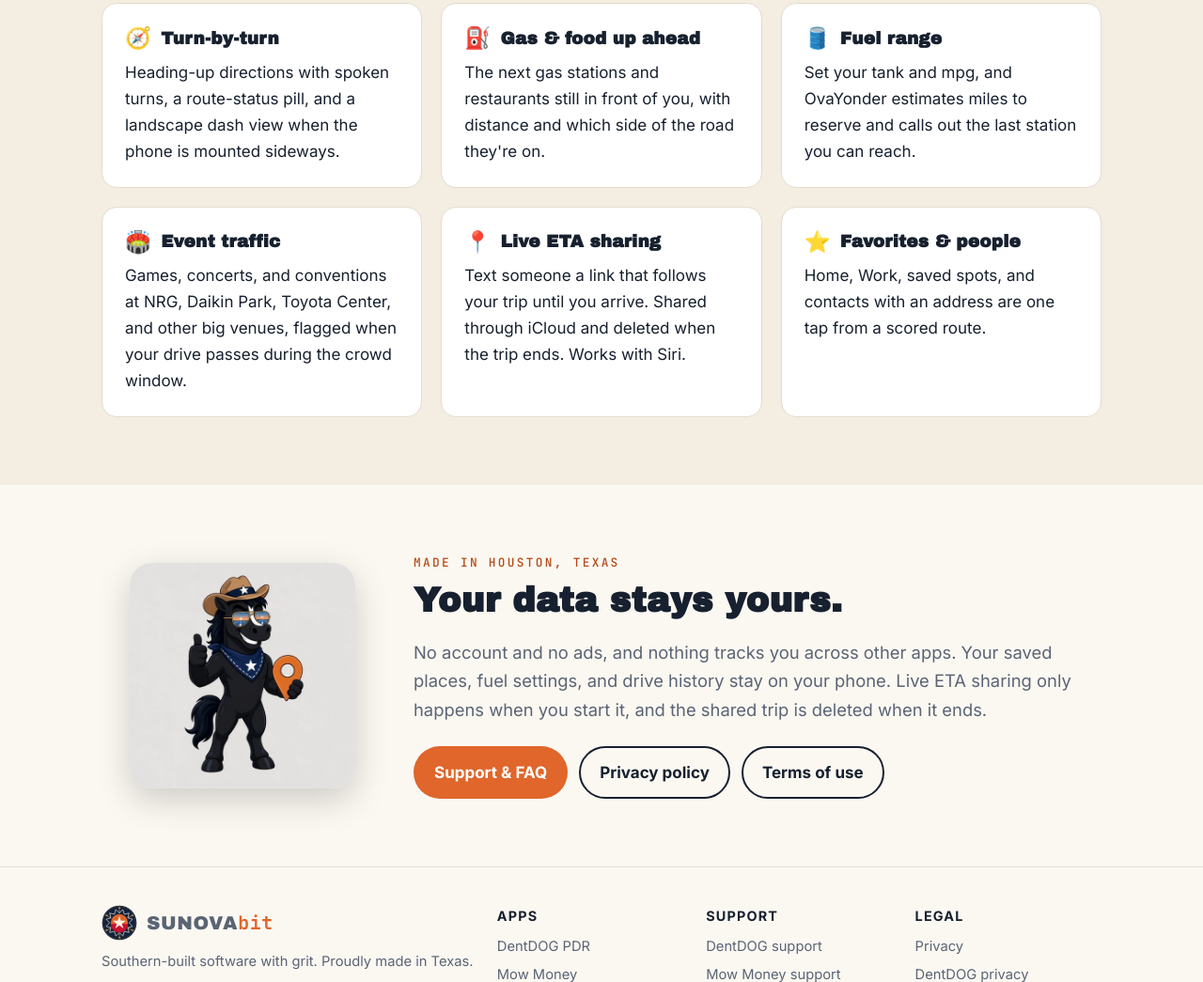
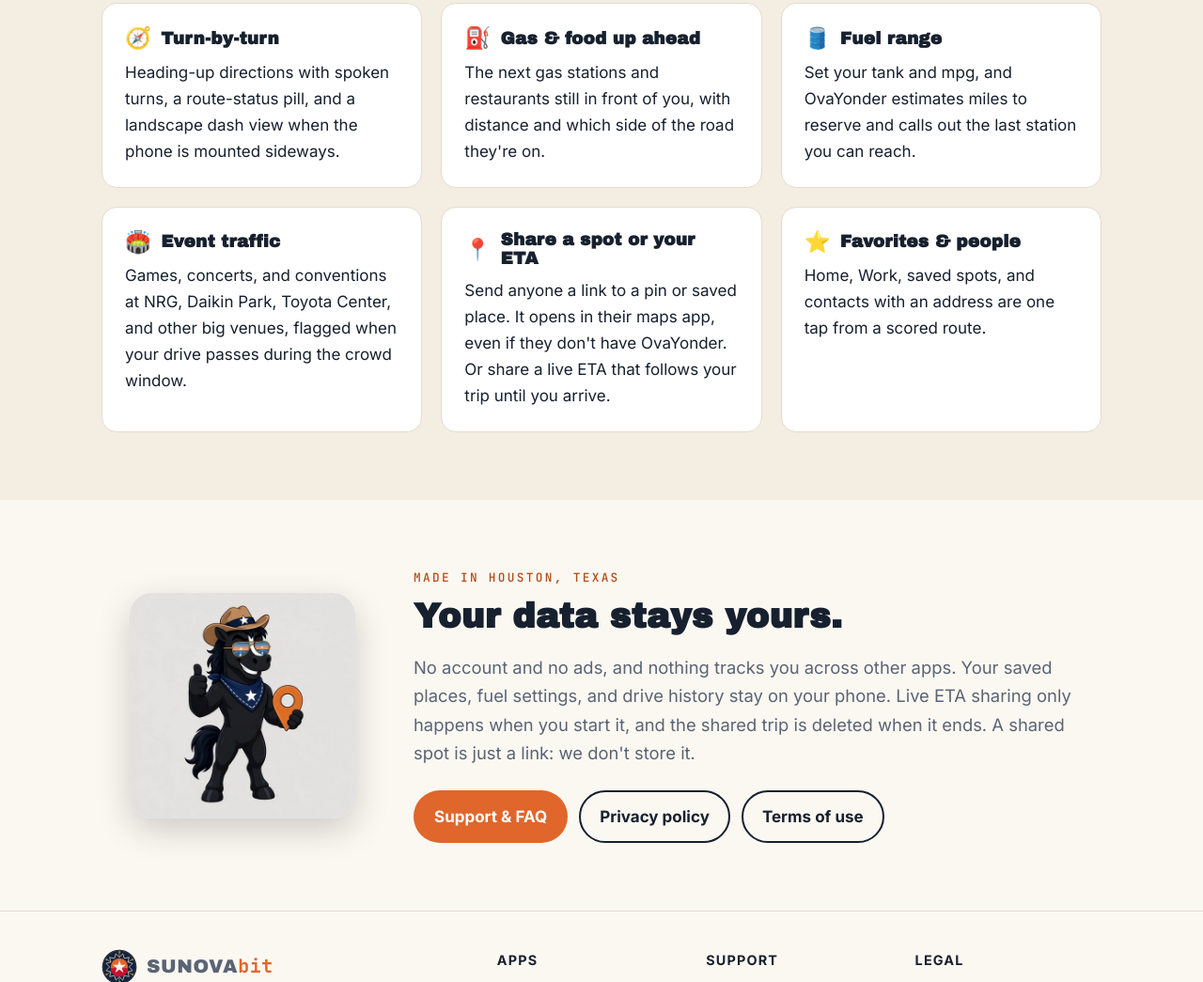
Before and after one commit to acluffiii/Mighty3, a plain HTML site: page site/ovayonder/index.html in a window 1280 px wide. Shown: the part 2704-3749 px from the top of the page at 94% size. Drawn offline with Linux system fonts and the light colour scheme.

Commit message:
Describe OvaYonder pin sharing on the site; add the Xcode paste kit
- Product page: 'Share a spot or your ETA' feature card; privacy blurb
  notes shared spots are just links and aren't stored
- Support: FAQ for how to share a place and what the recipient sees
- Privacy: new 'Shared places' section (link contents, no storage,
  OpenStreetMap map images, no cookies or tracking); date Nov 16, 2026
- docs/ovayonder-xcode-paste: SharedPinLink.swift, tests, PASTE-STEPS.txt
  and OvaYonder-Xcode-Paste.zip for pasting into Xcode
- Rebuilt the site zip

Co-Authored-By: Claude Opus 5.5 <noreply@anthropic.com>
Claude-Session: https://claude.ai/code/session_011EjatNbJtG7qLQBm4K3NTX

```diff
--- a/site/ovayonder/index.html
+++ b/site/ovayonder/index.html
@@ -83,7 +83,7 @@
       <div class="card feature"><h3><span class="ico">⛽</span>Gas &amp; food up ahead</h3><p>The next gas stations and restaurants still in front of you, with distance and which side of the road they're on.</p></div>
       <div class="card feature"><h3><span class="ico">🛢️</span>Fuel range</h3><p>Set your tank and mpg, and OvaYonder estimates miles to reserve and calls out the last station you can reach.</p></div>
       <div class="card feature"><h3><span class="ico">🏟️</span>Event traffic</h3><p>Games, concerts, and conventions at NRG, Daikin Park, Toyota Center, and other big venues, flagged when your drive passes during the crowd window.</p></div>
-      <div class="card feature"><h3><span class="ico">📍</span>Live ETA sharing</h3><p>Text someone a link that follows your trip until you arrive. Shared through iCloud and deleted when the trip ends. Works with Siri.</p></div>
+      <div class="card feature"><h3><span class="ico">📍</span>Share a spot or your ETA</h3><p>Send anyone a link to a pin or saved place. It opens in their maps app, even if they don't have OvaYonder. Or share a live ETA that follows your trip until you arrive.</p></div>
       <div class="card feature"><h3><span class="ico">⭐</span>Favorites &amp; people</h3><p>Home, Work, saved spots, and contacts with an address are one tap from a scored route.</p></div>
     </div>
   </div>
@@ -95,7 +95,7 @@
     <div>
       <span class="eyebrow">Made in Houston, Texas</span>
       <h2>Your data stays yours.</h2>
-      <p class="lead">No account and no ads, and nothing tracks you across other apps. Your saved places, fuel settings, and drive history stay on your phone. Live ETA sharing only happens when you start it, and the shared trip is deleted when it ends.</p>
+      <p class="lead">No account and no ads, and nothing tracks you across other apps. Your saved places, fuel settings, and drive history stay on your phone. Live ETA sharing only happens when you start it, and the shared trip is deleted when it ends. A shared spot is just a link: we don't store it.</p>
       <div class="btn-row"><a class="btn btn-primary" href="support/">Support &amp; FAQ</a><a class="btn btn-ghost" href="privacy/">Privacy policy</a><a class="btn btn-ghost" href="terms/">Terms of use</a></div>
     </div>
   </div>
```
Also changed, not shown: site/ovayonder/privacy/index.html (+3 -1 lines), site/ovayonder/support/index.html (+2 -0 lines), docs/ovayonder-xcode-paste/PASTE-STEPS.txt (added), 4 other files.
